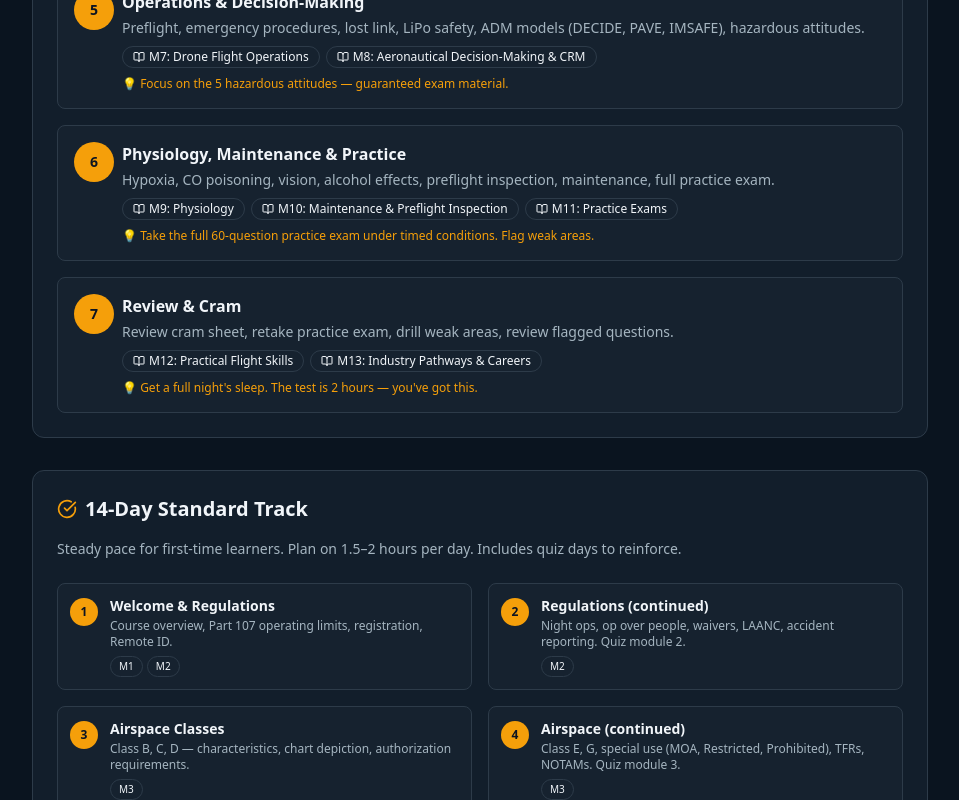
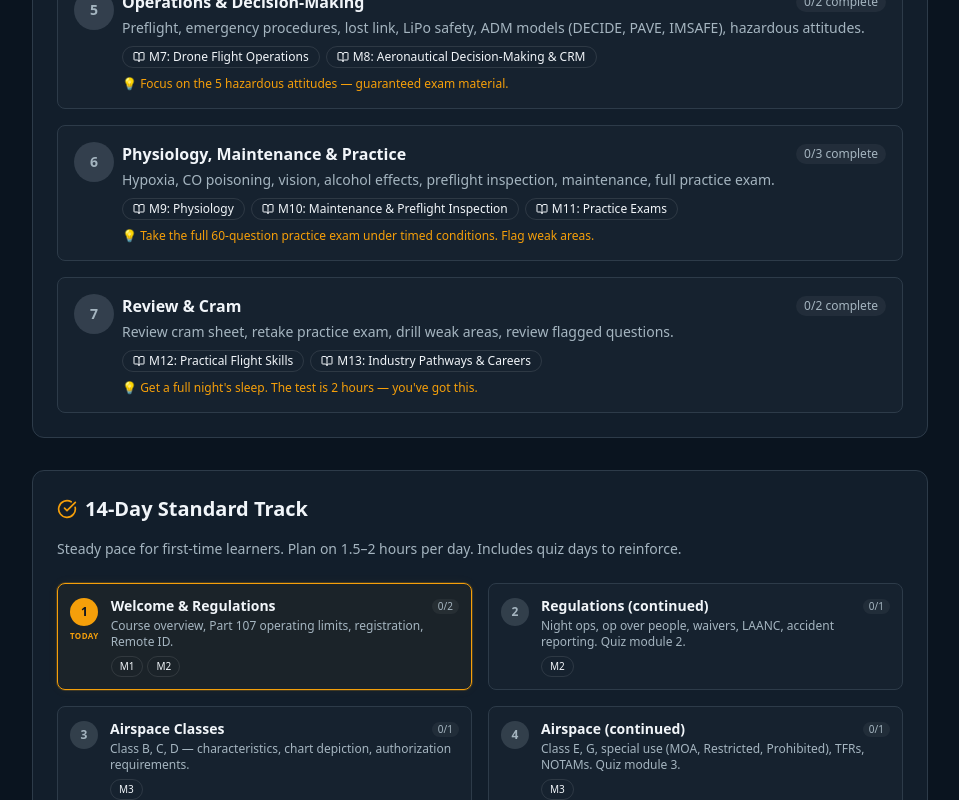
Before and after one commit to jdelvo06-debug/faa107-training, a Next.js app: page /study-plan in a window 1280 px wide. Shown: the part 900-1700 px from the top of the page, without its empty margins (320-1279 px from the left). Built offline with nearby package versions, Linux system fonts and the light colour scheme.

Commit message:
feat: dashboard resume, study-plan completion feedback, and secondary navigation

```diff
--- a/app/study-plan/page.tsx
+++ b/app/study-plan/page.tsx
@@ -1,6 +1,11 @@
+"use client";
+
 import { CheckCircle, Clock, BookOpen } from "lucide-react";
 import Link from "next/link";
 import { moduleHref } from "@/lib/learning-routes";
+import { useProgress } from "@/lib/progress-storage";
+import { findRecommendedDay } from "@/lib/progress-selectors";
+import { cn } from "@/lib/utils";
 
 const modules = [
   { num: 1, title: "Welcome & Getting Started" },
@@ -88,6 +93,14 @@ const fourteenDayPlan = [
 ];
 
 export default function StudyPlanPage() {
+  const progress = useProgress();
+  const recommendedSevenDay = findRecommendedDay(sevenDayPlan, progress.modules);
+  const recommendedFourteenDay = findRecommendedDay(fourteenDayPlan, progress.modules);
+
+  const getDayCompletedCount = (dayModules: number[]) => {
+    return dayModules.filter(m => progress.modules[String(m)]?.completed).length;
+  };
+
   return (
     <div className="mx-auto max-w-4xl grid gap-8">
       <div>
@@ -107,32 +120,60 @@ export default function StudyPlanPage() {
           For experienced operators or anyone with a tight deadline. Plan on 3–4 hours per day. Every day covers tested ACS material.
         </p>
         <div className="grid gap-4">
-          {sevenDayPlan.map((day) => (
-            <div key={day.day} className="grid gap-2 rounded-lg border bg-muted/30 p-4 sm:grid-cols-[auto_1fr]">
-              <div className="flex size-10 items-center justify-center rounded-full bg-primary text-sm font-bold text-primary-foreground shrink-0">
+          {sevenDayPlan.map((day) => {
+            const completedCount = getDayCompletedCount(day.modules);
+            const isRecommended = day.day === recommendedSevenDay;
+            return (
+              <div key={day.day} className={cn(
+                "grid gap-2 rounded-lg border p-4 sm:grid-cols-[auto_1fr] transition-all",
+                isRecommended
+                  ? "border-primary bg-primary/[0.04] ring-1 ring-primary/20 shadow-[0_0_12px_rgba(245,158,11,0.05)]"
+                  : "border-border bg-muted/30"
+              )}>
+                <div className="flex flex-col items-center shrink-0">
+                  <div className={cn(
+                    "flex size-10 items-center justify-center rounded-full text-sm font-bold shrink-0",
+                    isRecommended ? "bg-primary text-primary-foreground" : "bg-muted-foreground/20 text-muted-foreground"
+                  )}>
                     {day.day}
                   </div>
+                  {isRecommended && <span className="text-[10px] text-primary font-bold mt-1.5 uppercase tracking-wider">Today</span>}
+                </div>
                 <div>
+                  <div className="flex flex-wrap items-center justify-between gap-2">
                     <h3 className="font-bold">{day.title}</h3>
+                    <span className="text-xs text-muted-foreground bg-white/5 px-2 py-0.5 rounded-full">
+                      {completedCount}/{day.modules.length} complete
+                    </span>
+                  </div>
                   <p className="text-sm text-muted-foreground mt-1">{day.focus}</p>
                   <div className="mt-2 flex flex-wrap gap-1.5">
-                  {day.modules.map((m) => (
+                    {day.modules.map((m) => {
+                      const completed = progress.modules[String(m)]?.completed;
+                      return (
                         <Link
                           key={m}
                           href={moduleHref(m)}
-                      className="inline-flex items-center gap-1 rounded-full border px-2.5 py-0.5 text-xs font-medium hover:bg-accent transition-colors"
+                          className={cn(
+                            "inline-flex items-center gap-1 rounded-full border px-2.5 py-0.5 text-xs font-medium transition-colors",
+                            completed
+                              ? "bg-emerald-500/10 border-emerald-500/35 text-emerald-300 hover:bg-emerald-500/20"
+                              : "hover:bg-accent border-white/10"
+                          )}
                         >
-                      <BookOpen className="h-3 w-3" />
+                          {completed ? <CheckCircle className="h-3 w-3 text-emerald-400" /> : <BookOpen className="h-3 w-3" />}
                           M{m}: {modules[m - 1].title}
                         </Link>
-                  ))}
+                      );
+                    })}
                   </div>
                   <p className="mt-2 text-xs text-primary font-medium">
                     💡 {day.tip}
                   </p>
                 </div>
               </div>
-          ))}
+            );
+          })}
         </div>
       </section>
 
@@ -146,28 +187,57 @@ export default function StudyPlanPage() {
           Steady pace for first-time learners. Plan on 1.5–2 hours per day. Includes quiz days to reinforce.
         </p>
         <div className="grid gap-4 sm:grid-cols-2">
-          {fourteenDayPlan.map((day) => (
-            <div key={day.day} className="flex gap-3 rounded-lg border bg-muted/30 p-3">
-              <div className="flex size-7 items-center justify-center rounded-full bg-primary text-xs font-bold text-primary-foreground shrink-0 mt-0.5">
+          {fourteenDayPlan.map((day) => {
+            const completedCount = getDayCompletedCount(day.modules);
+            const isRecommended = day.day === recommendedFourteenDay;
+            return (
+              <div key={day.day} className={cn(
+                "flex gap-3 rounded-lg border p-3 transition-all",
+                isRecommended
+                  ? "border-primary bg-primary/[0.04] ring-1 ring-primary/20 shadow-[0_0_12px_rgba(245,158,11,0.05)]"
+                  : "border-border bg-muted/30"
+              )}>
+                <div className="flex flex-col items-center shrink-0">
+                  <div className={cn(
+                    "flex size-7 items-center justify-center rounded-full text-xs font-bold shrink-0 mt-0.5",
+                    isRecommended ? "bg-primary text-primary-foreground" : "bg-muted-foreground/20 text-muted-foreground"
+                  )}>
                     {day.day}
                   </div>
-              <div className="min-w-0">
+                  {isRecommended && <span className="text-[8px] text-primary font-bold mt-1 uppercase tracking-wider">Today</span>}
+                </div>
+                <div className="min-w-0 flex-1">
+                  <div className="flex flex-wrap items-center justify-between gap-2">
                     <h3 className="font-semibold text-sm">{day.title}</h3>
+                    <span className="text-[10px] text-muted-foreground bg-white/5 px-1.5 py-0.2 rounded-full">
+                      {completedCount}/{day.modules.length}
+                    </span>
+                  </div>
                   <p className="text-xs text-muted-foreground mt-0.5">{day.focus}</p>
                   <div className="mt-1.5 flex flex-wrap gap-1">
-                  {day.modules.map((m) => (
+                    {day.modules.map((m) => {
+                      const completed = progress.modules[String(m)]?.completed;
+                      return (
                         <Link
                           key={m}
                           href={moduleHref(m)}
-                      className="inline-flex items-center rounded-full border px-2 py-0.5 text-[10px] font-medium hover:bg-accent transition-colors"
+                          className={cn(
+                            "inline-flex items-center rounded-full border px-2 py-0.5 text-[10px] font-medium transition-colors gap-0.5",
+                            completed
+                              ? "bg-emerald-500/10 border-emerald-500/35 text-emerald-300 hover:bg-emerald-500/20"
+                              : "hover:bg-accent border-white/10"
+                          )}
                         >
+                          {completed && <CheckCircle className="h-2 w-2 text-emerald-400" />}
                           M{m}
                         </Link>
-                  ))}
+                      );
+                    })}
                   </div>
                 </div>
               </div>
-          ))}
+            );
+          })}
         </div>
       </section>
 
--- a/components/app-shell.tsx
+++ b/components/app-shell.tsx
@@ -2,7 +2,7 @@
 
 import Link from "next/link";
 import { usePathname } from "next/navigation";
-import { BookOpen, Clock, FileText, Gauge, GraduationCap, Library, Menu, Plane, Trophy } from "lucide-react";
+import { BookOpen, Clock, FileText, Gauge, GraduationCap, Library, Menu, Plane, Trophy, HelpCircle, Info } from "lucide-react";
 import { Button } from "@/components/ui/button";
 import { Sheet, SheetContent, SheetTitle, SheetTrigger } from "@/components/ui/sheet";
 import { ModuleNav } from "@/components/module-nav";
@@ -16,7 +16,9 @@ const primaryLinks = [
   { href: "/flashcards", label: "Flashcards", icon: Library },
   { href: "/exam", label: "Exam", icon: Trophy },
   { href: "/study-plan", label: "Study Plan", icon: Clock },
-  { href: "/cram-sheet", label: "Cram Sheet", icon: FileText }
+  { href: "/cram-sheet", label: "Cram Sheet", icon: FileText },
+  { href: "/resources", label: "Resources", icon: HelpCircle },
+  { href: "/about", label: "About", icon: Info }
 ];
 
 export function AppShell({ children }: { children: React.ReactNode }) {
--- a/lib/progress-selectors.ts
+++ b/lib/progress-selectors.ts
@@ -19,19 +19,6 @@ export function getOverallProgress(progress: ProgressState) {
   }, 0);
 
   return totalSlides === 0 ? 0 : Math.round((visitedSlides / totalSlides) * 100);
-}
-
-export function getContinueTarget(progress: ProgressState) {
-  const activity = progress.recentActivity.find((item) => item.href.startsWith("/modules/"));
-  if (activity) {
-    return activity;
-  }
-
-  const firstIncomplete = modules.find((courseModule) => !progress.modules[courseModule.id]?.completed);
-  return {
-    label: firstIncomplete ? `Start Module ${firstIncomplete.number}` : "Review Module 1",
-    href: firstIncomplete ? `/modules/${firstIncomplete.id}` : "/modules/1"
-  };
 }
 
 export function getWeakAreas(progress: ProgressState) {
@@ -68,3 +55,83 @@ export function getFlashcardTotals(progress: ProgressState) {
     unknown
   };
 }
+
+export function getResumeTarget(progress: ProgressState) {
+  const lastModuleActivity = progress.recentActivity.find((item) => item.href.startsWith("/modules/"));
+
+  if (lastModuleActivity) {
+    const match = lastModuleActivity.href.match(/\/modules\/([^\/]+)$/);
+    const moduleId = match ? match[1] : null;
+    const courseModule = moduleId ? modules.find((m) => m.id === moduleId) : null;
+
+    if (courseModule) {
+      const moduleProgress = progress.modules[courseModule.id];
+      if (moduleProgress?.lastSlideId) {
+        const slideIndex = courseModule.slides.findIndex((s) => s.id === moduleProgress.lastSlideId);
+        const slideNumber = slideIndex !== -1 ? slideIndex + 1 : 1;
+        return {
+          label: `Resume Module ${courseModule.number}, slide ${slideNumber}`,
+          href: `/modules/${courseModule.id}`
+        };
+      }
+      return {
+        label: `Resume Module ${courseModule.number}`,
+        href: `/modules/${courseModule.id}`
+      };
+    }
+  }
+
+  // Fallback to first incomplete module
+  const firstIncomplete = modules.find((courseModule) => !progress.modules[courseModule.id]?.completed);
+  if (firstIncomplete) {
+    const moduleProgress = progress.modules[firstIncomplete.id];
+    if (moduleProgress?.lastSlideId) {
+      const slideIndex = firstIncomplete.slides.findIndex((s) => s.id === moduleProgress.lastSlideId);
+      const slideNumber = slideIndex !== -1 ? slideIndex + 1 : 1;
+      return {
+        label: `Resume Module ${firstIncomplete.number}, slide ${slideNumber}`,
+        href: `/modules/${firstIncomplete.id}`
+      };
+    }
+    return {
+      label: `Start Module ${firstIncomplete.number}`,
+      href: `/modules/${firstIncomplete.id}`
+    };
+  }
+
+  // If everything is complete, review Module 1
+  return {
+    label: "Review Module 1",
+    href: "/modules/1"
+  };
+}
+
+export function getTopicModuleHref(topic: TopicArea): string {
+  switch (topic) {
+    case "Regulations":
+      return "/modules/2";
+    case "Airspace":
+      return "/modules/3";
+    case "Weather":
+      return "/modules/6";
+    case "Loading & Performance":
+      return "/modules/7";
+    case "Operations":
+      return "/modules/7";
+    default:
+      return "/modules";
+  }
+}
+
+export function findRecommendedDay(
+  plan: { day: number; modules: number[] }[],
+  modulesProgress: Record<string, { completed: boolean }>
+): number | null {
+  for (const day of plan) {
+    const hasIncomplete = day.modules.some(m => !modulesProgress[String(m)]?.completed);
+    if (hasIncomplete) {
+      return day.day;
+    }
+  }
+  return null;
+}
```
Also changed, not shown: components/dashboard-summary.tsx (+7 -21 lines), components/slide-viewer.tsx (+12 -1 lines), 1 other file (tests, documents, lock files or other folders). Lines whose indentation alone changed are shown as unchanged.
